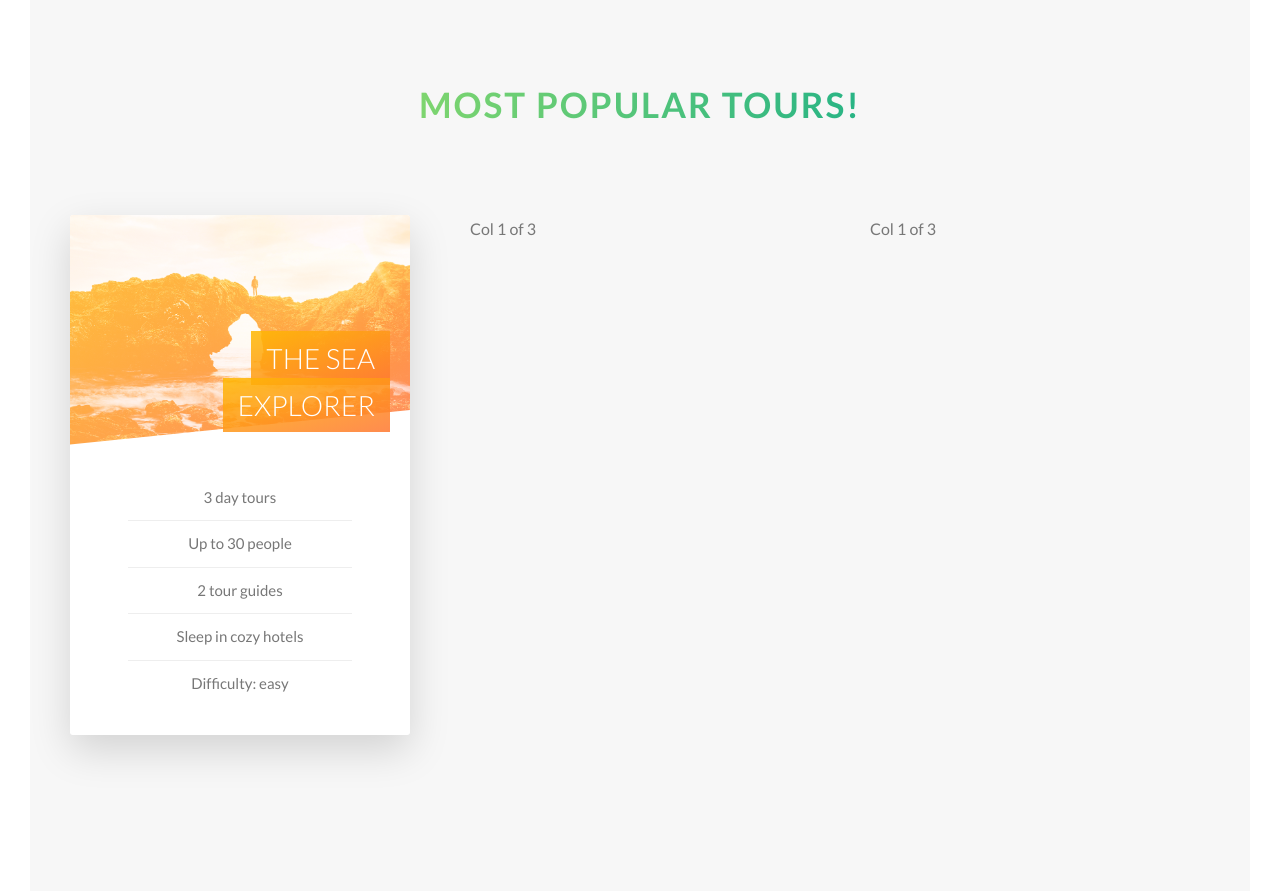
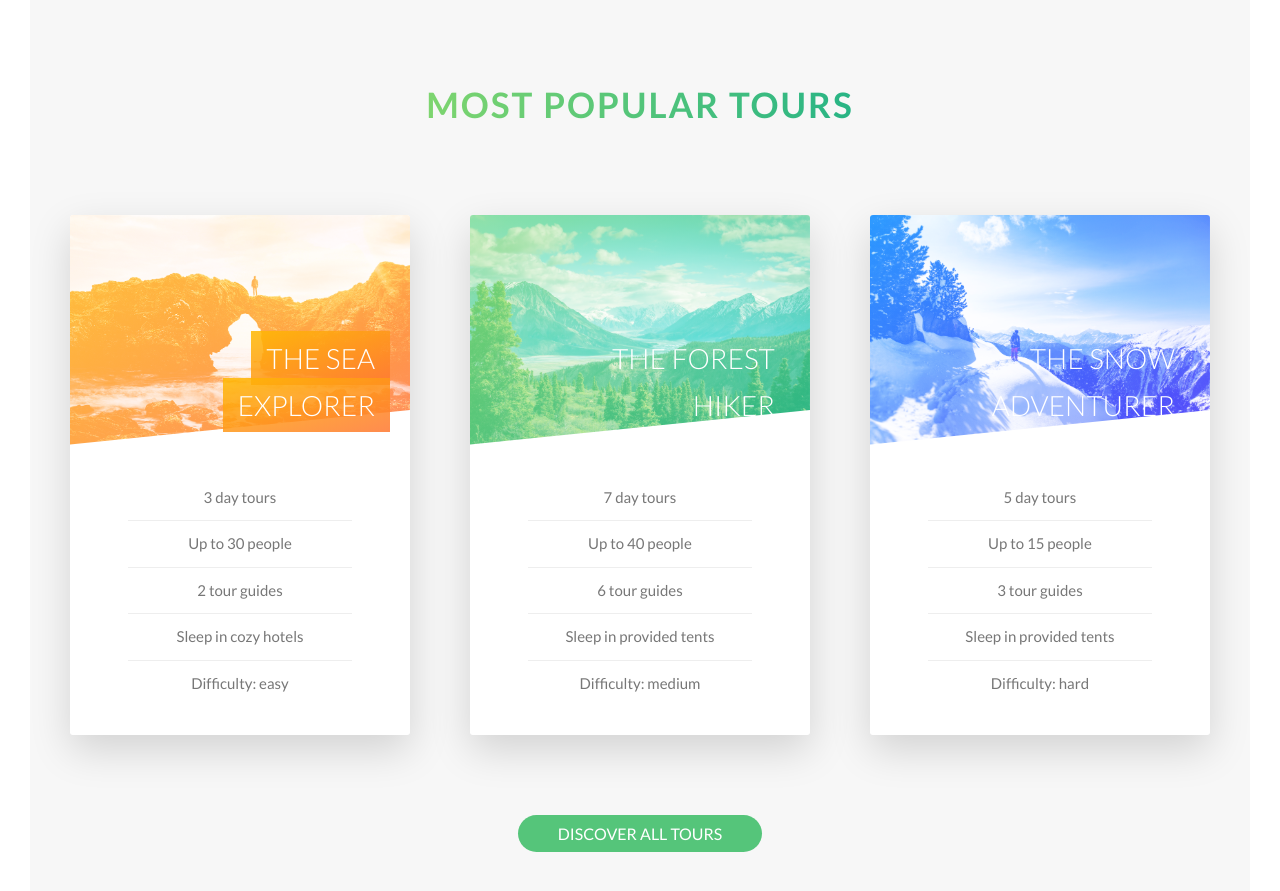
Before and after one commit to UnknownMonk/Responsive-Sass-Website-Using-Floats-and-Grids, a website: page index.html in a window 1280 px wide. Shown: the part 2191-3082 px from the top of the page. Drawn offline with Linux system fonts and the light colour scheme.

Commit message:
added tow flip cards

```diff
--- a/index.html
+++ b/index.html
@@ -96,18 +96,18 @@
 
           </div>
         </div>
-      </div>
+
 
     </section>
 
 
-    <section class="section-tours
-    ">
+    <section class="section-tours" id="section-tours">
       <div class="u-center-text u-margin-bottom-big">
         <h2 class="heading-secondary">
-          Most popular tours!
+          Most popular tours
         </h2>
       </div>
+
       <div class="row">
         <div class="col-1-of-3">
           <div class="card">
@@ -116,8 +116,7 @@
                 &nbsp;
               </div>
               <h4 class="card__heading">
-                <span class="card__heading-span card__heading-span--1 ">the sea explorer</span>
-
+                <span class="card__heading-span card__heading-span--1">The Sea Explorer</span>
               </h4>
               <div class="card__details">
                 <ul>
@@ -128,19 +127,89 @@
                   <li>Difficulty: easy</li>
                 </ul>
               </div>
-
             </div>
-            <div class="card__side card__side--back card__side--back-1 ">
-              Back
+            <div class="card__side card__side--back card__side--back-1">
+              <div class="card__cta">
+                <div class="card__price-box">
+                  <p class="card__price-only">Only</p>
+                  <p class="card__price-value">$297</p>
+                </div>
+                <a href="#popup" class="btn btn--white">Book now!</a>
+              </div>
             </div>
           </div>
         </div>
+
+
         <div class="col-1-of-3">
-          Col 1 of 3
+          <div class="card">
+            <div class="card__side card__side--front">
+              <div class="card__picture card__picture--2">
+                &nbsp;
+              </div>
+              <h4 class="card__heading">
+                <span class="card__heading-span card__heading-span--2">The Forest Hiker</span>
+              </h4>
+              <div class="card__details">
+                <ul>
+                  <li>7 day tours</li>
+                  <li>Up to 40 people</li>
+                  <li>6 tour guides</li>
+                  <li>Sleep in provided tents</li>
+                  <li>Difficulty: medium</li>
+                </ul>
+              </div>
+
+            </div>
+            <div class="card__side card__side--back card__side--back-2">
+              <div class="card__cta">
+                <div class="card__price-box">
+                  <p class="card__price-only">Only</p>
+                  <p class="card__price-value">$497</p>
+                </div>
+                <a href="#popup" class="btn btn--white">Book now!</a>
+              </div>
+            </div>
+          </div>
         </div>
+
+
         <div class="col-1-of-3">
-          Col 1 of 3
+          <div class="card">
+            <div class="card__side card__side--front">
+              <div class="card__picture card__picture--3">
+                &nbsp;
+              </div>
+              <h4 class="card__heading">
+                <span class="card__heading-span card__heading-span--3">The Snow Adventurer</span>
+              </h4>
+              <div class="card__details">
+                <ul>
+                  <li>5 day tours</li>
+                  <li>Up to 15 people</li>
+                  <li>3 tour guides</li>
+                  <li>Sleep in provided tents</li>
+                  <li>Difficulty: hard</li>
+                </ul>
+              </div>
+
+            </div>
+            <div class="card__side card__side--back card__side--back-3">
+              <div class="card__cta">
+                <div class="card__price-box">
+                  <p class="card__price-only">Only</p>
+                  <p class="card__price-value">$897</p>
+                </div>
+                <a href="#popup" class="btn btn--white">Book now!</a>
+              </div>
+            </div>
+          </div>
         </div>
+      </div>
+
+      <div class="u-center-text u-margin-top-huge">
+        <a href="#" class="btn btn--green">Discover all tours</a>
+      </div>
     </section>
   </main>
 
--- a/sass/components/_button.scss
+++ b/sass/components/_button.scss
@@ -34,7 +34,7 @@
       background-color: $color-white;
     }
   }
-  &-green {
+  &--green {
     background-color: $color-primary;
     color: $color-white;
     &::after {
--- a/sass/components/_card.scss
+++ b/sass/components/_card.scss
@@ -30,7 +30,15 @@
       &-1 {
         background-image: linear-gradient(to right bottom, $color-secondary-light, $color-secondary-dark);
       }
+      &-2 {
+        background-image: linear-gradient(to right bottom, $color-primary-light, $color-primary-dark);
+      }
+
+      &-3 {
+        background-image: linear-gradient(to right bottom, $color-tertiary-light, $color-tertiary-dark);
+      }
     }
+
   }
 
   &:hover &__side--front {
@@ -52,10 +60,12 @@
       background-image: linear-gradient(to right bottom, $color-secondary-light, $color-secondary-dark), url(../img/nat-5.jpg);
     }
     &--2 {
-      background-image: url(../img/nat-5.img);
+      background-image:linear-gradient(to right bottom, $color-primary-light, $color-primary-dark),
+      url(../img/nat-6.jpg);
     }
     &--3 {
-      background-image: url(../img/nat-5.img);
+      background-image: linear-gradient(to right bottom, $color-tertiary-light, $color-tertiary-dark),
+      url(../img/nat-7.jpg);
     }
   }
 
@@ -104,4 +114,30 @@
       }
     }
   }
+
+  //Font sid styling
+  &__cta {
+    position: absolute;
+    top: 50%;
+    left: 50%;
+    transform: translate(-50%, -50%);
+    width: 90%;
+    text-align: center;
+  }
+
+  &__price-box {
+    text-align: center;
+    margin-bottom: 8rem;
+    color: $color-white;
+
+  }
+  &__price-only {
+    font-size: 1.4rem;
+    text-transform: uppercase;
+  }
+
+  &__price-value {
+    font-size: 6rem;
+    font-weight: 100
+  }
 }
```
Also changed, not shown: css/style.css.
